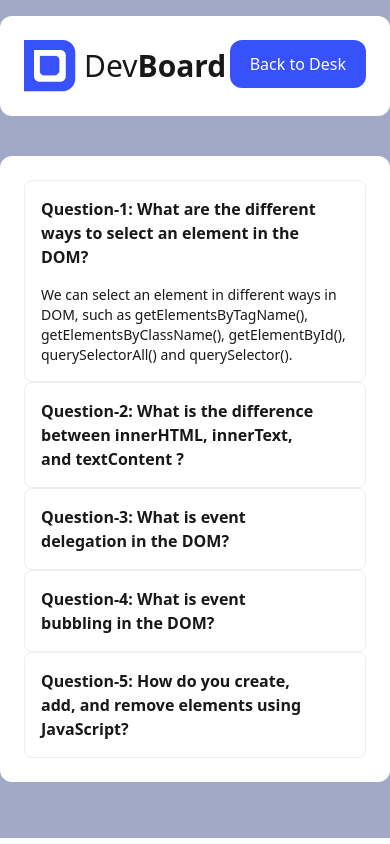
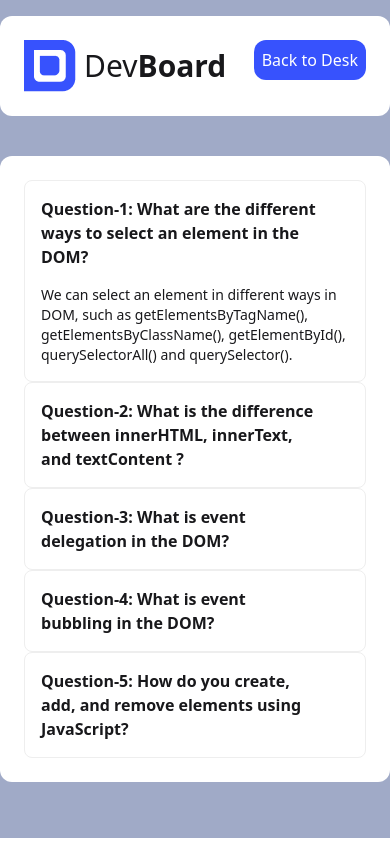
Before and after one commit to hrhabib0/dev-board, a plain HTML site: page blog.html in a window 390 px wide. Drawn offline with nearby package versions, Linux system fonts and the light colour scheme.

Commit message:
blog page a button a styling

```diff
--- a/blog.html
+++ b/blog.html
@@ -16,7 +16,7 @@
                 <h3 class="text-3xl">Dev<span class="font-bold">Board</span></h3>
             </div>
             <div class="">
-                <button id="back-to-desk-btn" class="complete-button text-white bg-[#3752FD] py-3 px-5 rounded-xl cursor-pointer">Back to Desk</button>
+                <button id="back-to-desk-btn" class="complete-button text-white bg-[#3752FD] px-2 py-2 sm:py-3 sm:px-5 rounded-xl cursor-pointer">Back to Desk</button>
             </div>
         </nav>
     </header>
```
